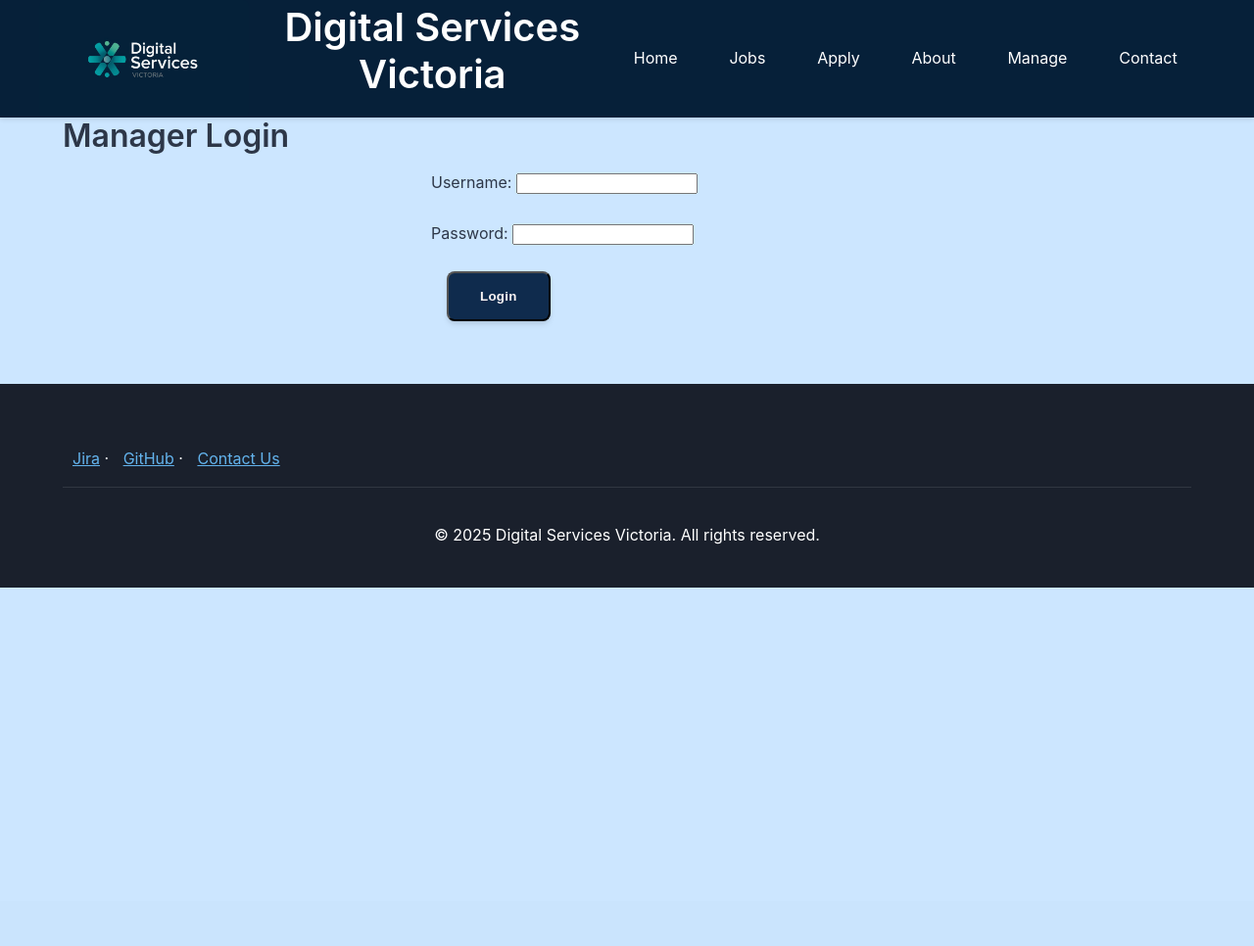
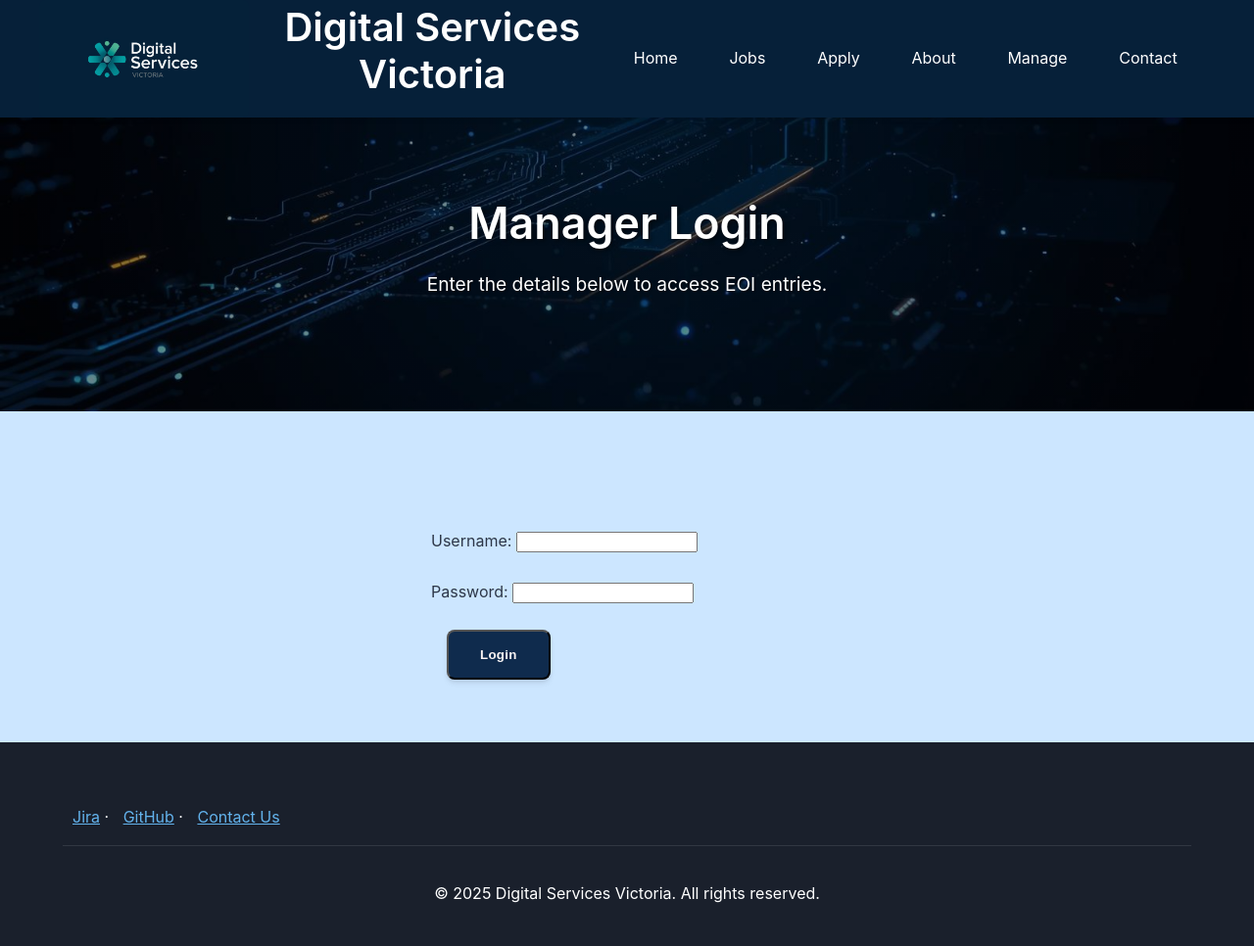
Before and after one commit to 105353330/Applied-Web-Project-Part-2-of-2, a PHP site: page /login.php in a window 1280 px wide. Shown: the whole page at 98% size. Before the commit the page ends 600 px from the top, so only its background shows below. Run offline with PHP 8.4, Linux system fonts and the light colour scheme.

Commit message:
updates styling changes for login.php

```diff
--- a/about.php
+++ b/about.php
@@ -1,7 +1,11 @@
 <?php include 'includes/header.inc'; ?>
 <body class="about">
   <a class="skip-link" href="#main">Skip to content</a>
-<?php include 'includes/nav.inc'; ?>
+<?php
+include 'includes/nav.inc';
+require_once "settings.php";
+?>
+
 
 <main id="main">
   <section class="hero hero-about">
--- a/login.php
+++ b/login.php
@@ -17,7 +17,7 @@ if ($_SERVER["REQUEST_METHOD"] === "POST") {
 
     if ($user = mysqli_fetch_assoc($result)) {
         // Compare hashed password
-        if (hash('sha256', $password) === $user['password']) {
+        if ($password == $user['password']) {
             $_SESSION['loggedin'] = true;
             $_SESSION['username'] = $user['username'];
             header("Location: manage.php");
@@ -31,10 +31,19 @@ if ($_SERVER["REQUEST_METHOD"] === "POST") {
 }
 ?>
 
-<?php include 'includes/header.inc'; ?>
+<?php
+include 'includes/header.inc';
+include 'includes/nav.inc';
+?>
 
-<main class="container" style="margin-top:120px;">
-  <h2>Manager Login</h2>
+<main id = "login-main">
+    <section class="hero" role="banner">
+            <div class="container">
+                <h2>Manager Login</h2>
+                <p>Enter the details below to access EOI entries.</p>
+            </div>
+</section>
+<div class="container" style="margin-top:120px;">
   <form method="post" action="login.php" style="max-width:400px;margin:auto;">
     <label for="username">Username:</label>
     <input type="text" name="username" id="username" required><br><br>
```
Also changed, not shown: styles/styles.css (line endings or trailing spaces).
